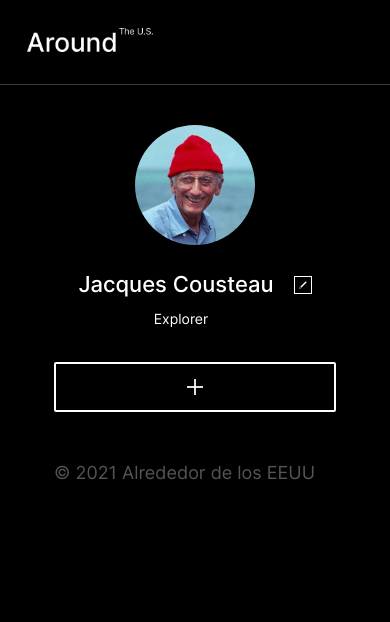
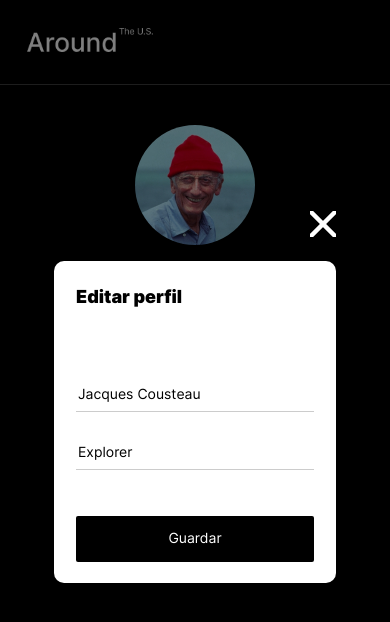
Before and after one commit to mikecviteri/web_project_4_esp, a plain HTML site: page index.html in a window 390 px wide. Both pictures are taken after a click on the button 302 px from the left and 284 px from the top of the page. Drawn offline with Linux system fonts and the light colour scheme.

Commit message:
feat: add interactive profile

```diff
--- /dev/null
+++ b/blocks/popup/__close-button/popup__close-button.css
@@ -0,0 +1,21 @@
+.popup__close-button {
+  width: 40px;
+  height: 40px;
+  background-image: url('../../../images/Close\ Icon.png');
+  background-color: transparent;
+  background-repeat: no-repeat;
+  background-position: center;
+  border: none;
+  position: absolute;
+  top: -40px;
+  right: -40px;
+}
+
+@media screen and (max-width: 880px) {
+  .popup__close-button {
+    width: 26px;
+    height: 26px;
+    top: -50px;
+    right: 0px;
+  }
+}
--- /dev/null
+++ b/blocks/popup/__container/popup__container.css
@@ -0,0 +1,17 @@
+.popup__container {
+  max-width: 430px;
+  height: 330px;
+  width: 100%;
+  background-color: #fff;
+  color: #000000;
+  position: relative;
+  border-radius: 10px;
+  box-sizing: border-box;
+}
+
+@media screen and (max-width: 880px) {
+  .popup__container {
+    max-width: 282px;
+    height: 322px;
+  }
+}
--- /dev/null
+++ b/blocks/popup/__input/popup__input.css
@@ -0,0 +1,26 @@
+.popup__input {
+  max-width: 354px;
+  width: 100%;
+  height: 14px;
+  font-weight: 400;
+  font-size: 14px;
+  line-height: 17px;
+  border: none;
+  border-bottom: 1px solid rgba(0, 0, 0, 0.2);
+  margin-left: 36px;
+  padding-bottom: 9px;
+}
+
+.popup__input:first-of-type{
+  margin-bottom: 29.74px;
+}
+
+@media screen and (max-width: 880px) {
+  .popup__input {
+    max-width: 234px;
+    height: 17px;
+    line-height: 16.94px;
+    margin-left: 22px;
+    margin-right: 22px;
+  }
+}
--- /dev/null
+++ b/blocks/popup/__save-button/popup__save-button.css
@@ -0,0 +1,30 @@
+.popup__save-button {
+  width: 358px;
+  height: 50.15px;
+  font-weight: normal;
+  font-size: 18px;
+  line-height: 21.78px;
+  background-color: #000;
+  color: #fff;
+  display: block;
+  border: none;
+  border-radius: 2px;
+  margin: auto;
+  margin-top: 48px;
+  margin-bottom: 36.51px;
+}
+
+.popup__save-button:hover {
+  opacity: 0.8;
+}
+
+@media screen and (max-width: 880px) {
+  .popup__save-button {
+    width: 238px;
+    height: 46px;
+    font-size: 14px;
+    line-height: 16.94px;
+    margin-top: 46px;
+    margin-bottom: 25px;
+  }
+}
--- /dev/null
+++ b/blocks/popup/__title/popup__title.css
@@ -0,0 +1,21 @@
+.popup__title {
+  max-width: 358px;
+  font-size: 24px;
+  font-weight: 900;
+  line-height: 29.05px;
+  margin: 0 auto;
+  margin-top: 0;
+  margin-bottom: 54px;
+  padding-top: 34px;
+}
+
+@media screen and (max-width: 880px) {
+  .popup__title {
+    max-width: 238px;
+    font-size: 18px;
+    line-height: 21.78px;
+    margin-left: 22px;
+    margin-bottom: 76px;
+    padding-top: 25px;
+  }
+}
--- /dev/null
+++ b/blocks/popup/_opened/popup_opened.css
@@ -0,0 +1,6 @@
+.popup_opened {
+    display: flex;
+    visibility: visible;
+    opacity: 1;
+    transition-delay: 0s;
+}
--- /dev/null
+++ b/blocks/popup/popup.css
@@ -0,0 +1,14 @@
+.popup {
+  width: 100%;
+  height: 100%;
+  background-color: rgba(0, 0, 0, 0.5);
+  position: fixed;
+  top: 0;
+  left: 0;
+  justify-content: center;
+  align-items: center;
+  z-index: 1;
+  visibility: hidden;
+  opacity: 0;
+  transition: visibility 0s, opacity 0.2s linear;
+}
--- a/index.html
+++ b/index.html
@@ -34,5 +34,21 @@
   <footer class="footer">
     <p class="footer__cp">© 2021 Alrededor de los EEUU</p>
   </footer>
+
+  <!-- Interactive -->
+  <div class="popup popup_edit_profile">
+    <div class="popup__container">
+      <form action="#" class="popup__form" id="edit_profile_form" name="profile">
+        <button type="button" class="button popup__close-button"></button>
+        <h2 class="popup__title">Editar perfil</h2>
+        <input type="text" name="name" id="name" class="popup__input popup__input_field-name" placeholder="Nombre">
+        <input type="text" name="occupation" id="occupation" class="popup__input popup__input_field-occupation" placeholder="Acerca de mí">
+        <button type="submit" class="button popup__save-button">Guardar</button>
+      </form>
+    </div>
+  </div>
+
+  <!-- Script files -->
+  <script src="./scripts/script.js"></script>
 </body>
 </html>
--- a/pages/index.css
+++ b/pages/index.css
@@ -23,3 +23,11 @@
 /* Footer */
 @import url('../blocks/footer/footer.css');
 @import url('../blocks/footer/cp/footer__cp.css');
+/* Popup */
+@import url('../blocks/popup/popup.css');
+@import url('../blocks/popup/__container/popup__container.css');
+@import url('../blocks/popup/__close-button/popup__close-button.css');
+@import url('../blocks/popup/__title/popup__title.css');
+@import url('../blocks/popup/__input/popup__input.css');
+@import url('../blocks/popup/__save-button/popup__save-button.css');
+@import url('../blocks/popup/_opened/popup_opened.css');
--- a/scripts/script.js
+++ b/scripts/script.js
@@ -0,0 +1,48 @@
+const editPopup = document.querySelector('.popup_edit_profile');
+const editForm = editPopup.querySelector('.popup__form');
+
+const editButton = document.querySelector(".profile__edit-button");
+const closeButton = editPopup.querySelector('.popup__close-button');
+
+
+const fullName = document.querySelector(".profile__name");
+const occupation = document.querySelector(".profile__description");
+
+const nameInput = editForm.querySelector('.popup__input_field-name');
+const occupationInput = editForm.querySelector('.popup__input_field-occupation');
+
+function handleModalOpen(node) {
+  node.classList.add("popup_opened");
+}
+
+function handleModalClose(node) {
+  node.classList.remove("popup_opened");
+}
+
+function handleEditFormOpen() {
+  handleModalOpen(editPopup);
+
+  nameInput.value = fullName.textContent;
+  occupationInput.value = occupation.textContent;
+}
+
+function handleEditFormSubmit(evt) {
+  evt.preventDefault();
+
+  const nameInputValue = nameInput.value;
+  const occupationInputValue = occupationInput.value;
+
+  fullName.textContent = nameInputValue;
+  occupation.textContent = occupationInputValue;
+
+  handleModalClose(editPopup);
+}
+
+editButton.addEventListener("click", handleEditFormOpen);
+
+
+closeButton.addEventListener("click", function(){
+  handleModalClose(editPopup);
+});
+
+editForm.addEventListener("submit", handleEditFormSubmit);
```
Also changed, not shown: images/Close Icon.png (added), images/Submit Button.png (added), 1 other file.
